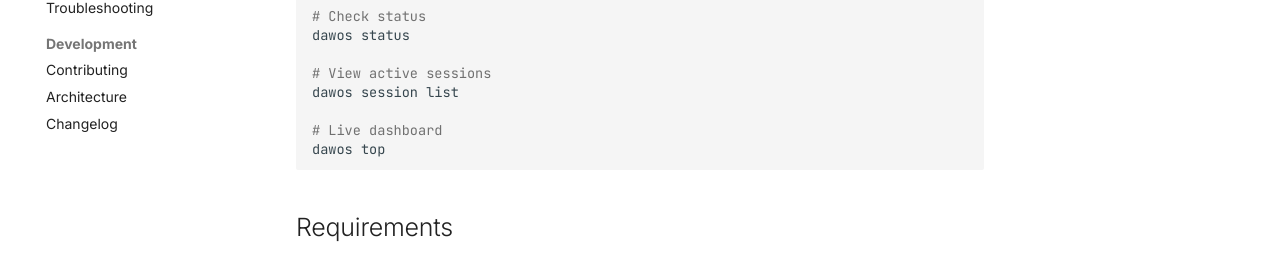
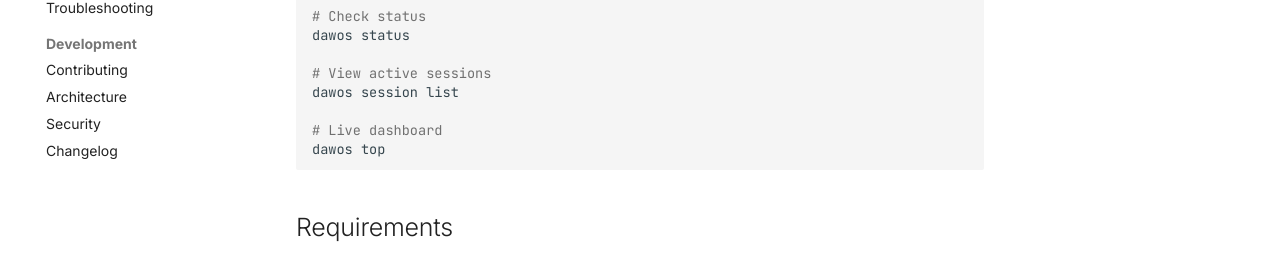
Before and after one commit to Cepat-Kilat-Teknologi/dawos-cli, an MkDocs documentation site: the page built from docs/index.md, in a window 1280 px wide and 900 px high, scrolled down 508 px. Shown: the part 620-885 px from the top of the window. Built offline with MkDocs 1.6.1 and Material for MkDocs 9.7.7, drawn with Linux system fonts in a browser that asks for light colours; comment, search, counter and statistics services are not loaded.

Commit message:
docs: add security page to mkdocs navigation

```diff
--- a/mkdocs.yml
+++ b/mkdocs.yml
@@ -89,6 +89,7 @@ nav:
   - Development:
       - Contributing: development/contributing.md
       - Architecture: development/architecture.md
+      - Security: development/security.md
       - Changelog: changelog.md
 
 extra:
```
